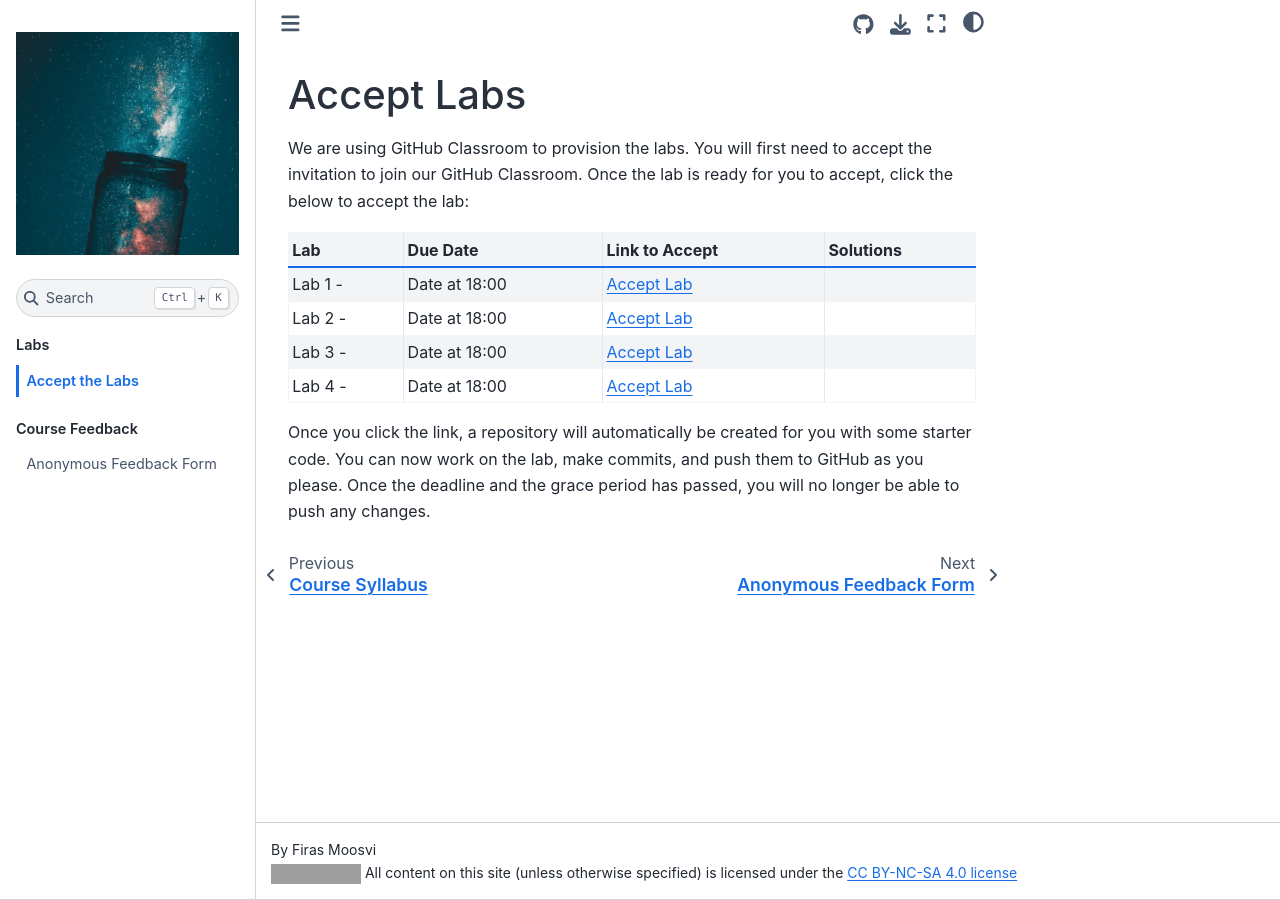
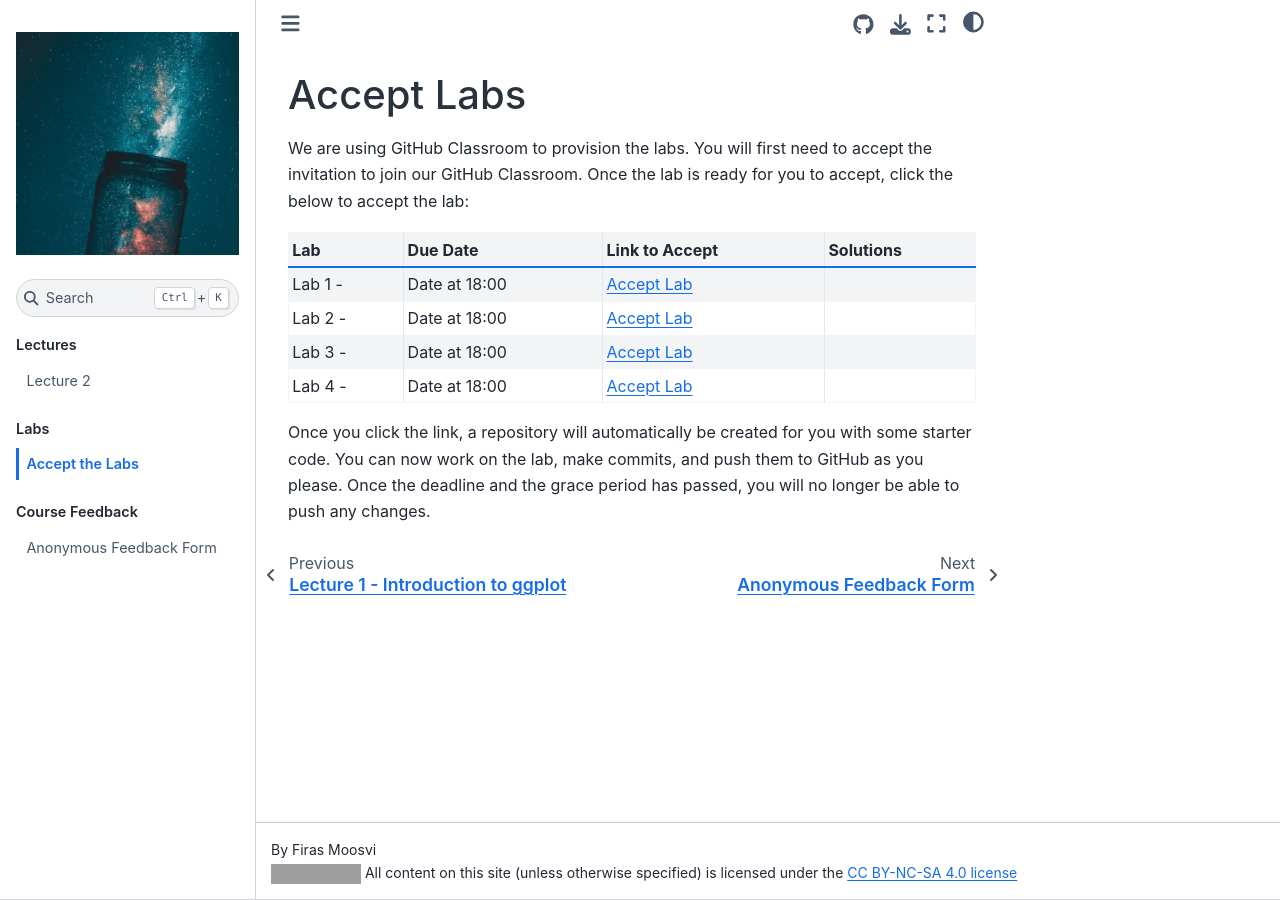
Before and after one commit to ubco-cmps/data550_course, a Jupyter Book: the page built from class/labs.md, in a window 1280 px wide. Built offline with Jupyter Book 1.0.4 settings and Sphinx 7.4.7 and the Sphinx Book theme 1.1.4, drawn with Linux system fonts in a browser that asks for light colours; pages that are not in the unit, such as notebooks, are missing from menus; some of the changed lines change nothing that is shown; grey boxes are pictures that could not be loaded.

Commit message:
add lecture 2

```diff
--- a/_toc.yml
+++ b/_toc.yml
@@ -4,8 +4,8 @@
   chapters:
     - file: class/Lecture1
       title: Lecture 1
-    # - file: class/Lecture2
-    #   title: Lecture 2
+    - file: class/Lecture2
+      title: Lecture 2
     # - file: class/Lecture3
     #   title: Lecture 3
     # - file: class/Lecture4
```
